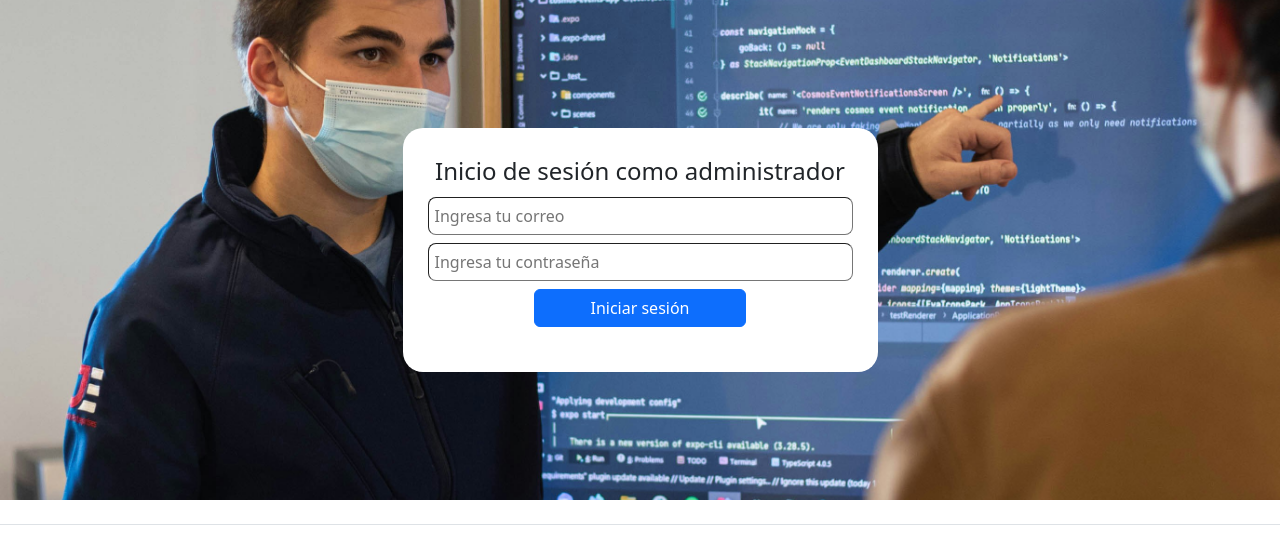
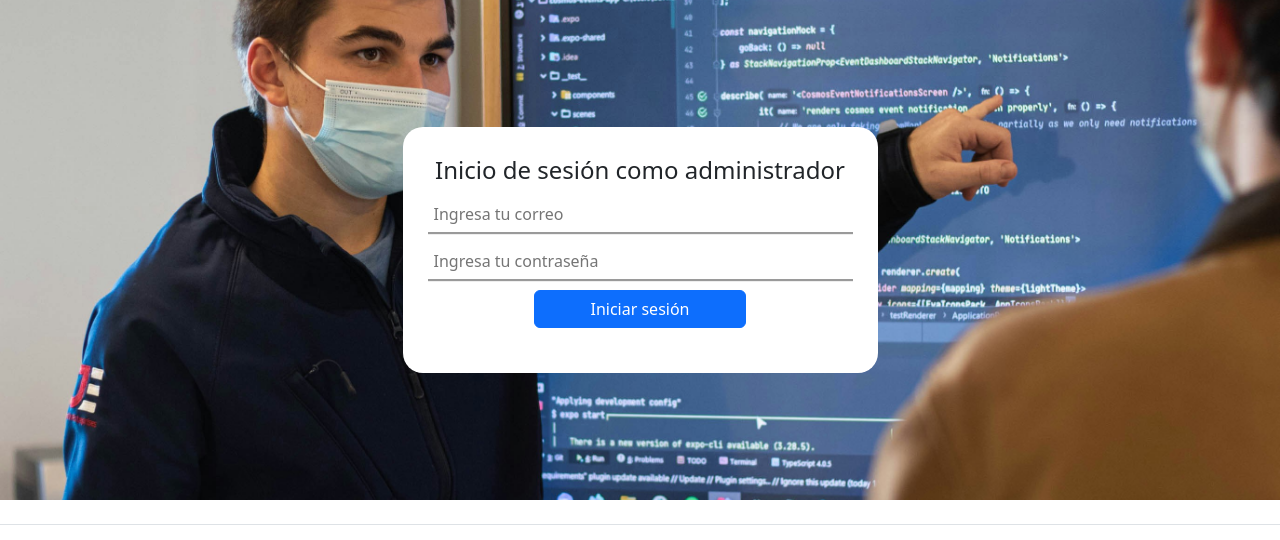
Before and after one commit to benjir03/eq9_TDAW_242, a PHP site: page /views/inicioSesion.php in a window 1280 px wide. Shown: the part 86-626 px from the top of the page. Run offline with PHP 8.4, Linux system fonts and the light colour scheme.

Commit message:
Border de estilos generales

```diff
--- a/proyectoFinal/estilos/styles-general.css
+++ b/proyectoFinal/estilos/styles-general.css
@@ -25,9 +25,10 @@ legend{
 .campo-texto{
     width: 100%;
     padding: 6px;
-    border-radius: 8px;
     margin-bottom: 8px;
     border-width: thin;
+    border: none;
+    border-bottom: groove;
 }
 
 .campo-text::placeholder{
```
